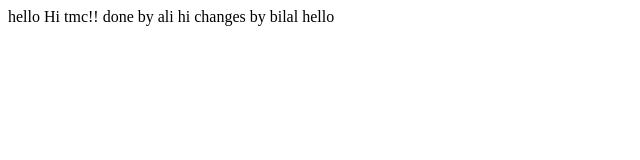
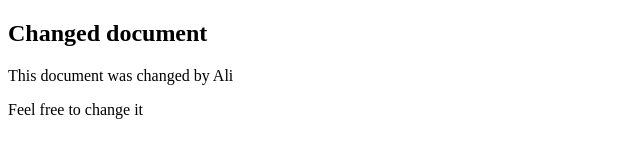
Before and after one commit to Ibrahim-Saasa/Index.html, a plain HTML site: page index.html in a window 1280 px wide. Shown: the whole page, without its empty margins (0-640 px from the left). Drawn offline with Linux system fonts and the light colour scheme.

Commit message:
The index file is changed

```diff
--- a/index.html
+++ b/index.html
@@ -5,12 +5,9 @@
     <meta name="viewport" content="width=device-width, initial-scale=1.0" />
     <title>Document</title>
   </head>
-  <body> hello
-    Hi tmc!!
-    done by ali
-    hi
-    changes by bilal
-    hello
-
+  <body>
+    <h2>Changed document</h2>
+    <p>This document was changed by Ali</p>
+    <p>Feel free to change it</p>
   </body>
 </html>
```
